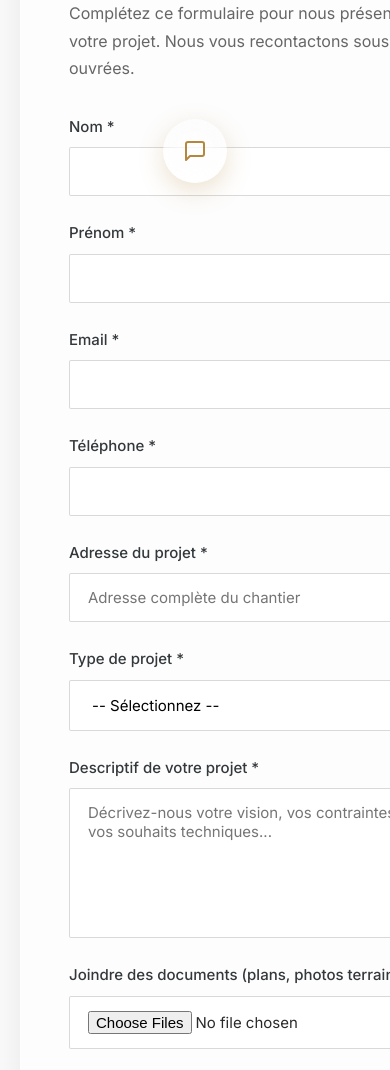
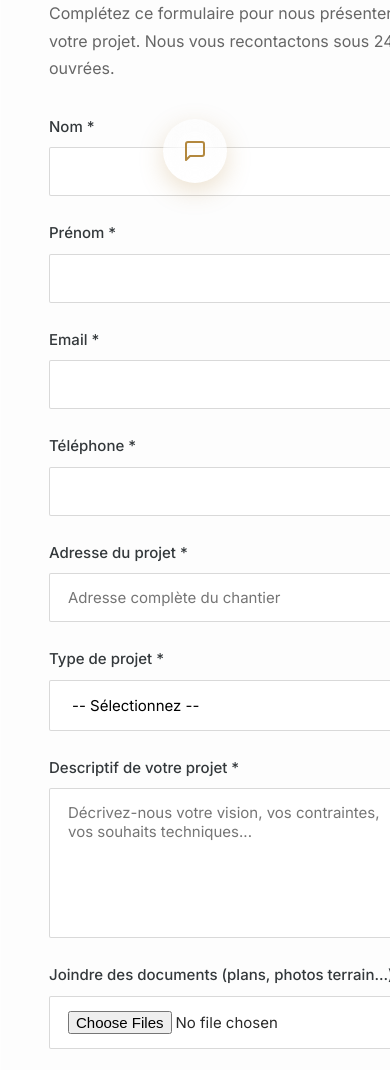
Before and after one commit to NicolasBANIC/SAMxEDJ, a website: page contact.html in a window 390 px wide. Shown: the part 629-1699 px from the top of the page. Drawn offline with nearby package versions, Linux system fonts and the light colour scheme.

Commit message:
feat: contact responsive mobile

```diff
--- a/contact.html
+++ b/contact.html
@@ -240,19 +240,29 @@
         }
 
         @media (max-width: 968px) {
+            /* Le container de la section contact doit être full-width sur mobile */
+            .contact-section .container {
+                padding-left: 0;
+                padding-right: 0;
+            }
             .contact-grid {
                 grid-template-columns: 1fr;
                 gap: 3rem;
             }
-
             .form-grid {
                 grid-template-columns: 1fr;
             }
-
             .map-overlay {
                 position: static;
                 max-width: none;
                 margin-bottom: 2rem;
+            }
+            /* Les cartes se fondent avec la largeur de l'écran pour un rendu aligné */
+            .contact-form,
+            .info-card,
+            .map-section {
+                border-radius: 0;
+                box-shadow: none;
             }
         }
     </style>
```
